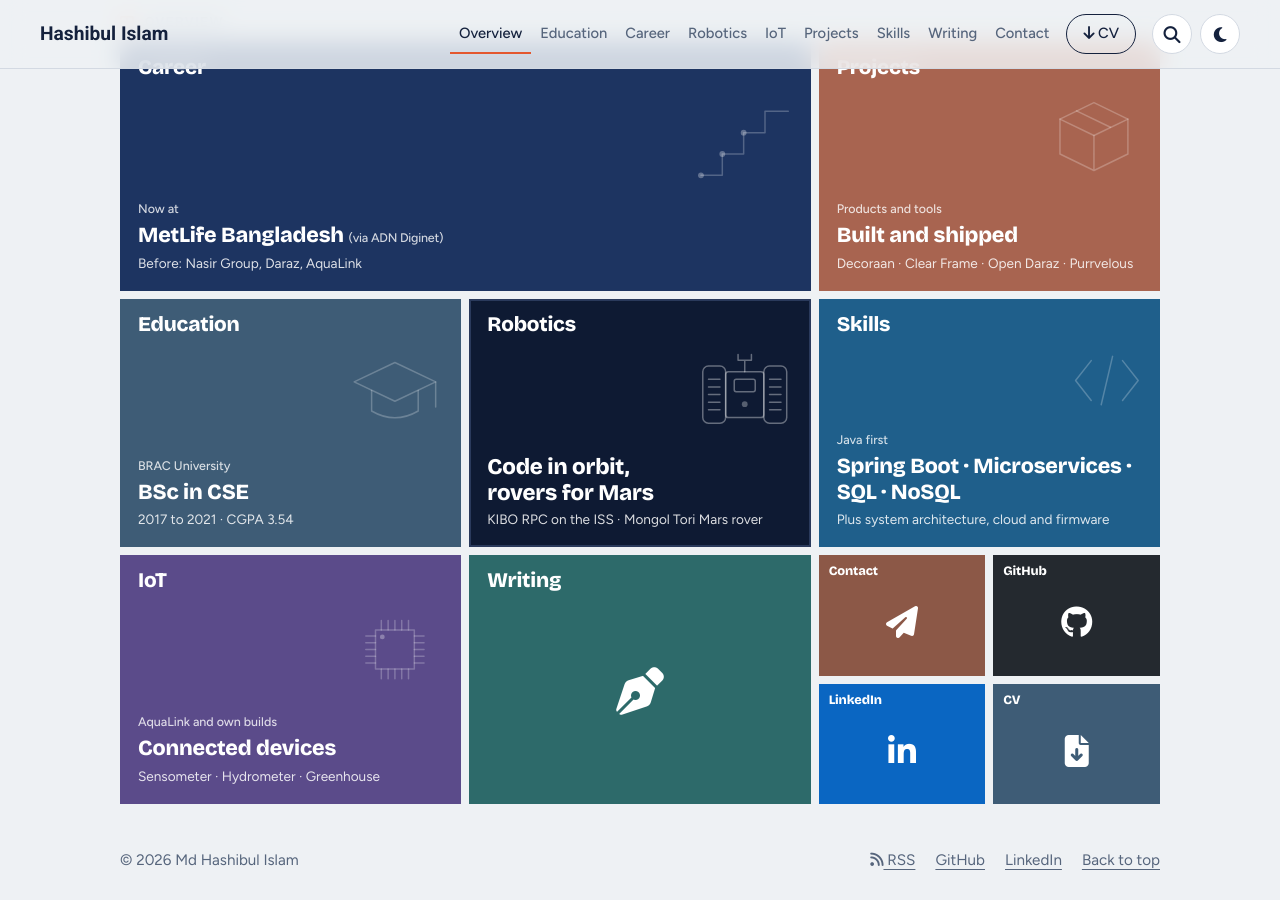
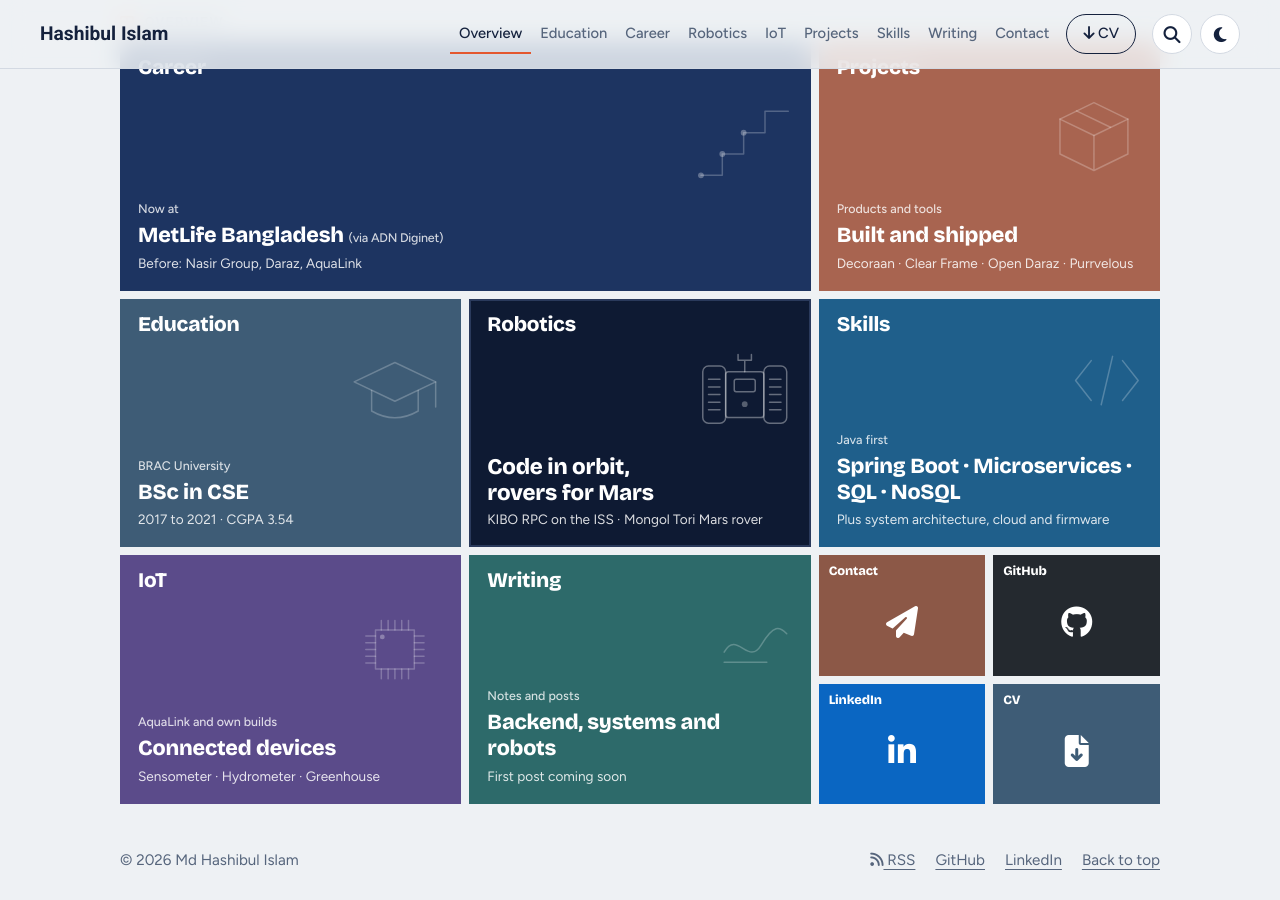
Before and after one commit to ihashib/ihashib.github.io, a Jekyll site: the page built from index.html, in a window 1280 px wide and 900 px high, scrolled down 782 px. Built offline with Jekyll 4.4.1, drawn with Linux system fonts in a browser that asks for light colours.

Commit message:
updated tiles

```diff
--- a/index.html
+++ b/index.html
@@ -87,7 +87,7 @@
           {% if site.posts.size > 0 %}
             <div class="tile-face"><svg class="tile-art" viewBox="0 0 100 100" preserveAspectRatio="xMaxYMid meet" aria-hidden="true"><path d="M4 72C22 40 38 92 56 62S82 36 92 46"/><path d="M4 86H64"/></svg><small>Latest post</small><strong>{{ site.posts.first.title }}</strong></div>
           {% else %}
-            <div class="tile-face tile-face-icon"><i class="fas fa-pen-nib" aria-hidden="true"></i></div>
+            <div class="tile-face"><svg class="tile-art" viewBox="0 0 100 100" preserveAspectRatio="xMaxYMid meet" aria-hidden="true"><path d="M4 72C22 40 38 92 56 62S82 36 92 46"/><path d="M4 86H64"/></svg><small>Notes and posts</small><strong>Backend, systems and robots</strong><span>First post coming soon</span></div>
           {% endif %}
         </div>
         <span class="tile-name">Writing</span>
--- a/styles/style.css
+++ b/styles/style.css
@@ -1258,14 +1258,6 @@
   gap: 4px;
   padding: 44px 16px 14px;
 }
-.tile-face-icon {
-  align-items: center;
-  justify-content: center;
-  padding-top: 36px;
-}
-.tile-face-icon i {
-  font-size: clamp(1.4rem, 26cqmin, 3rem);
-}
 .tile-face small {
   font-size: 0.78rem;
   font-weight: 500;
```
